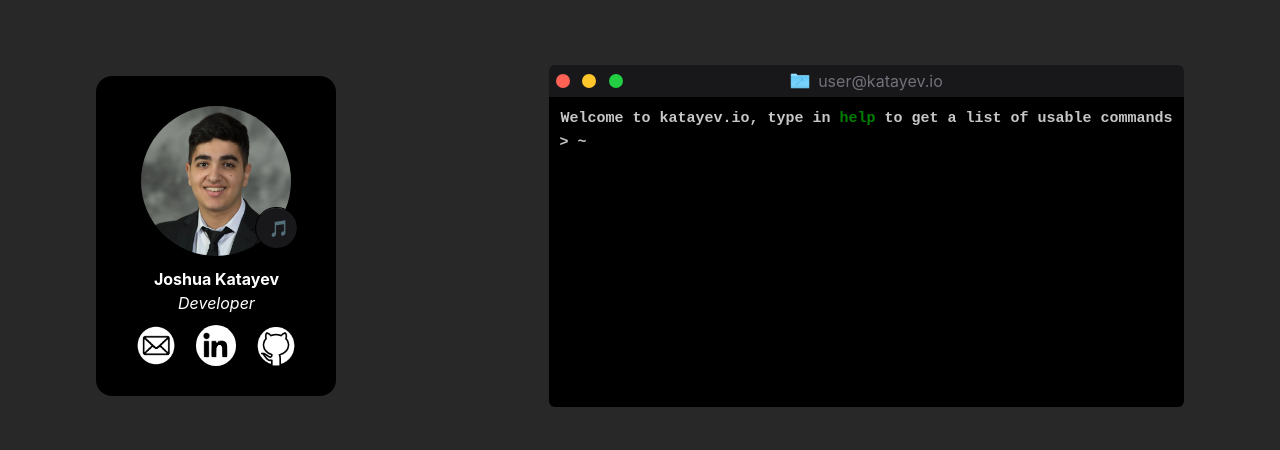
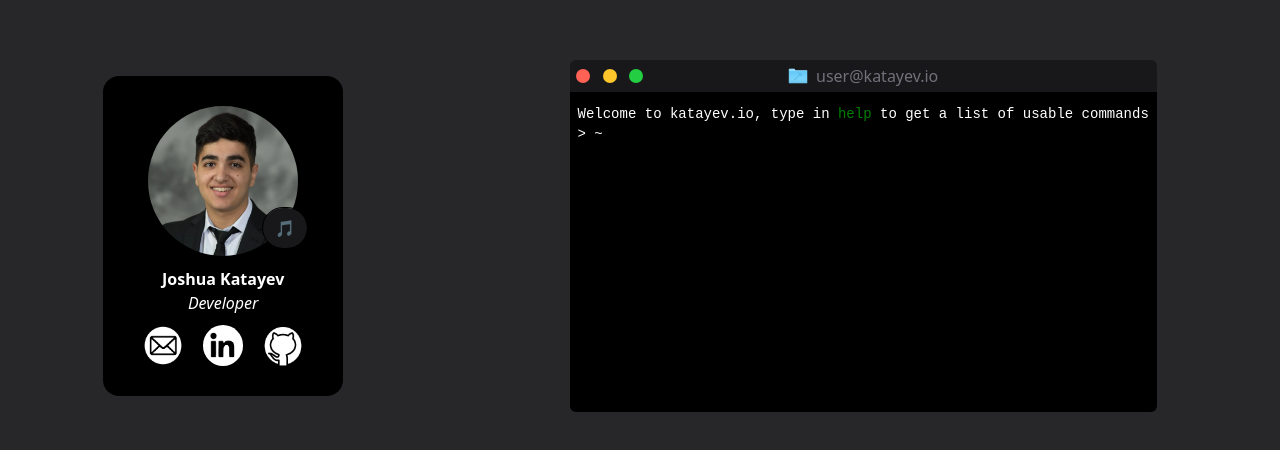
Before and after one commit to joshkat/Portfolio, a Next.js app: page / in a window 1280 px wide. Shown: the part 164-614 px from the top of the page. Built offline with nearby package versions, Linux system fonts and the light colour scheme; no server answers.

Commit message:
Minor style changes - Still porting style over to CSS - Removed spacing next to music icon - Lowered font weight within terminal

```diff
--- a/app/components/ProfileBox/MusicBox.jsx
+++ b/app/components/ProfileBox/MusicBox.jsx
@@ -9,9 +9,9 @@ function MusicBox({ songName, artistName, songURL }) {
       onMouseEnter={() => setIsHovering(true)}
       onMouseLeave={() => setIsHovering(false)}
     >
-      <div className="text-center">
+      <div className="text-center ml-1 mr-1">
         <a href="https://www.last.fm/user/josh-kat" target="_blank">
-          &nbsp;🎵
+          🎵
         </a>
       </div>
       {isHovering && (
--- a/app/components/ProfileBox/ProfileBox.jsx
+++ b/app/components/ProfileBox/ProfileBox.jsx
@@ -39,7 +39,7 @@ function ProfileBox() {
             width={150}
           />
           <div className="relative">
-            <div className="absolute left-10 bottom-2 bg-zinc-900 rounded-full p-2 min-w-10 outline outline-1 outline-black">
+            <div className="flex justify-center absolute left-10 bottom-2 bg-zinc-900 rounded-full p-2 min-w-10 outline outline-1 outline-black">
               <MusicBox
                 songName={track.songName}
                 artistName={track.artistName}
--- a/app/components/TerminalWindow/TerminalWindow.jsx
+++ b/app/components/TerminalWindow/TerminalWindow.jsx
@@ -16,10 +16,14 @@ function TerminalWindow() {
 
   return (
     <>
-      <div className="whole-terminal rounded-b-md" onClick={focusInput}>
-        <div className="terminal-window primary-bg">
+      <div
+        className="font-courier text-white h-80 max-w-[635px] bg-black break-words overflow-scroll overflow-x-hidden rounded-b-md"
+        id="whole-terminal"
+        onClick={focusInput}
+      >
+        <div className="text-sm ml-2 mr-2">
           <div id="terminalTextArea">
-            <p className="weclome-message">
+            <p className="mt-3">
               Welcome to katayev.io, type in <span className="help">help</span>{" "}
               to get a list of usable commands
             </p>
--- a/app/components/TerminalWindow/terminalFunctions.js
+++ b/app/components/TerminalWindow/terminalFunctions.js
@@ -75,13 +75,13 @@ export function key(e) {
   }
 
   userInput.innerText = "";
-  const container = document.querySelector(".whole-terminal");
+  const container = document.getElementById("whole-terminal");
   container.scrollTop = container.scrollHeight;
 
   if (e.key === "Enter") {
     perform(input);
     userInput.innerText = "";
-    const container = document.querySelector(".whole-terminal");
+    const container = document.getElementById("whole-terminal");
     container.scrollTop = container.scrollHeight;
     return;
   }
--- a/app/components/css/TerminalWindow.css
+++ b/app/components/css/TerminalWindow.css
@@ -1,32 +1,3 @@
-.whole-terminal {
-  font-family: "Courier New", Courier, monospace;
-  color: rgb(199, 199, 199);
-  height: 310px;
-  max-width: 635px;
-  background-color: black;
-  word-wrap: break-word;
-  overflow: scroll;
-  overflow-x: hidden;
-  overflow-anchor: auto;
-}
-
-.whole-terminal::-webkit-scrollbar {
-  color: black;
-}
-
-#terminalTextArea p {
-  margin: 10px 0 0 0;
-  border: solid black 1px;
-}
-
-.terminal-window {
-  margin-left: 10px;
-  margin-right: 10px;
-  font-size: 15px;
-  font-weight: 600;
-  font-stretch: expanded;
-}
-
 .help {
   color: green;
 }
--- a/app/components/css/index.css
+++ /dev/null
@@ -1,21 +0,0 @@
-html,
-body {
-  margin: 0;
-  padding: 0;
-  height: 100%;
-}
-
-#root {
-  height: 100%;
-}
-
-:root {
-  font-family: Inter, system-ui, Avenir, Helvetica, Arial, sans-serif;
-  background-color: #282828;
-
-  font-synthesis: none;
-  text-rendering: optimizeLegibility;
-  -webkit-font-smoothing: antialiased;
-  -moz-osx-font-smoothing: grayscale;
-  -webkit-text-size-adjust: 100%;
-}
--- a/app/layout.js
+++ b/app/layout.js
@@ -1,15 +1,14 @@
-import "./components/css/index.css";
 import "./global.css";
 
 export const metadata = {
-  title: 'Josh Katayev',
-  description: 'My Portfolio',
-}
+  title: "Josh Katayev",
+  description: "My Portfolio",
+};
 
 export default function RootLayout({ children }) {
   return (
-    <html lang="en">
-      <body>{children}</body>
+    <html lang="en" className="h-full">
+      <body className="h-full bg-zinc-800">{children}</body>
     </html>
-  )
+  );
 }
--- a/app/page.jsx
+++ b/app/page.jsx
@@ -6,7 +6,7 @@ export default async function Home() {
   return (
     <div className="flex h-full items-center justify-around flex-wrap">
       <ProfileBox />
-      <div className="flex flex-col ml-5">
+      <div className="flex flex-col m-5">
         <TerminalTopBar />
         <TerminalWindow />
       </div>
--- a/tailwind.config.js
+++ b/tailwind.config.js
@@ -6,6 +6,9 @@ module.exports = {
     "./app/**/*.{js,ts,jsx,tsx,mdx}",
   ],
   theme: {
+    fontFamily: {
+      courier: ["Courier New", "Courier", "monospace"],
+    },
     extend: {
       colors: {
         "menu-red": "#ff6155",
```
